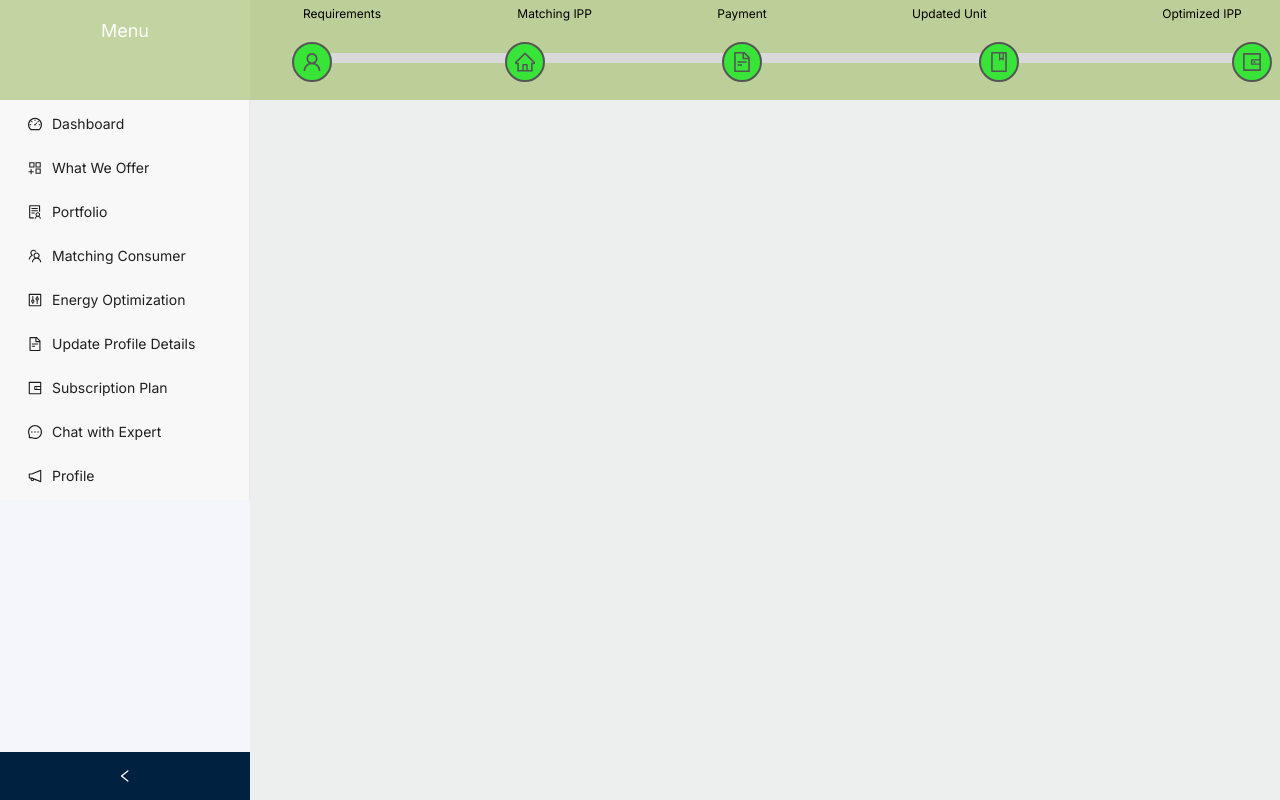
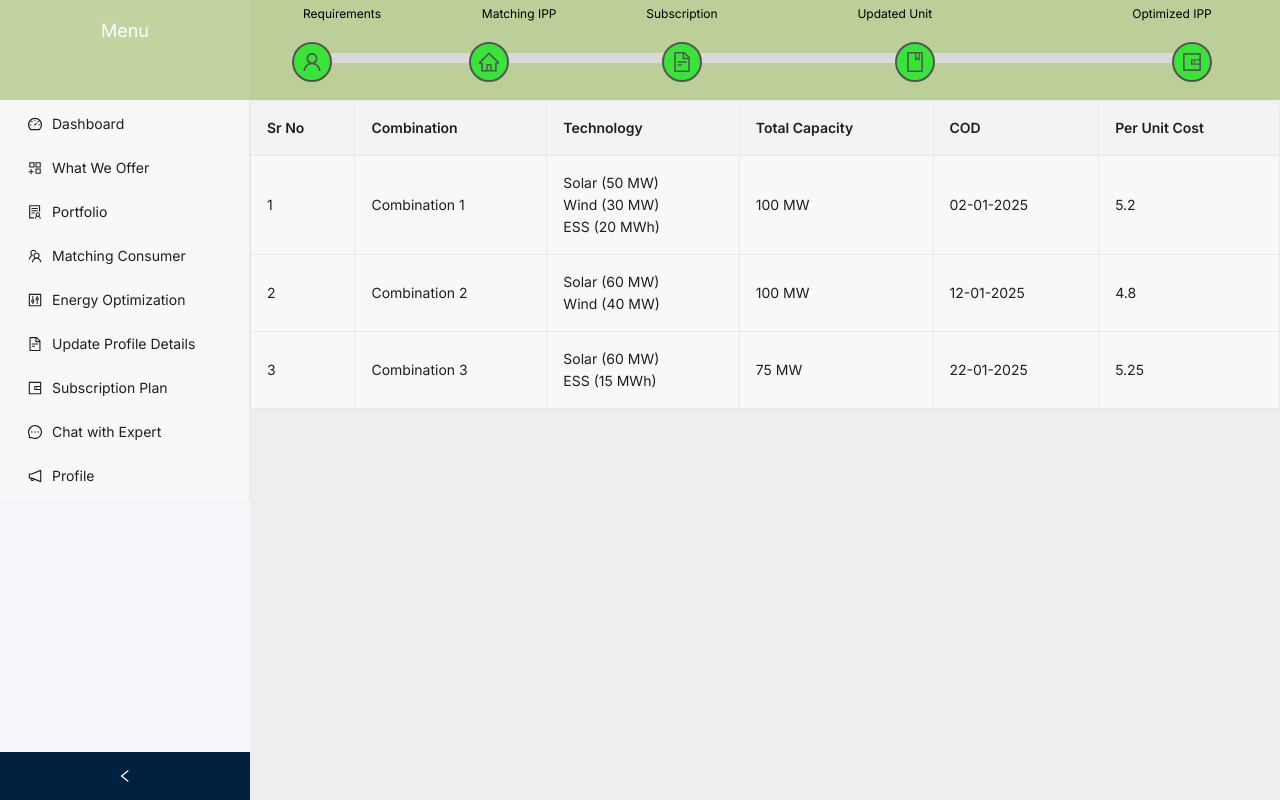
Before and after one commit to Ashish-11-06/Energy, a React (Vite) app: page /generator/combination in a window 1280 px wide. Built offline with nearby package versions, Linux system fonts and the light colour scheme.

Commit message:
add combination page

```diff
--- a/package.json
+++ b/package.json
@@ -30,7 +30,8 @@
     "react-router-dom": "^7.0.2",
     "recharts": "^2.14.1",
     "styled-components": "^6.1.13",
-    "typeface-inter": "^3.18.1"
+    "typeface-inter": "^3.18.1",
+    "xlsx": "^0.18.5"
   },
   "devDependencies": {
     "@eslint/js": "^9.15.0",
--- a/src/App.jsx
+++ b/src/App.jsx
@@ -32,6 +32,7 @@ import Offer from './Pages/Consumer/Offer';
 import RequestedIPP from './Pages/Consumer/RequestedIPP';
 import NavbarWithProgressBar from './Pages/Consumer/NavbarWithProgressBar';
 import Notification from './Pages/Consumer/Notification';
+import OptimizeCombination from './Pages/Generator/OptimizeCombination';
 
 function App() {
   return (
@@ -87,6 +88,7 @@ function App() {
             <Route path="profile" element={<ProfileGenerator />} />
             <Route path="profile/user" element={<UserGen />} />
             <Route path="profile/portfolio" element={<PortfolioGen />} />
+            <Route path="combination" element={<OptimizeCombination  />} />
           </Route>
         </Route>
       </Routes>
--- a/src/Components/Layout/HeaderComponent.css
+++ b/src/Components/Layout/HeaderComponent.css
@@ -28,7 +28,7 @@
   left: 0;
   right: 0;
   height: 10px; /* Adjusted thickness */
-
+ width: 920px;
   z-index: 1;
   border-radius: 2px; /* For rounded edges */
 }
--- a/src/Components/Layout/HeaderComponent.jsx
+++ b/src/Components/Layout/HeaderComponent.jsx
@@ -2,23 +2,27 @@ import React from "react";
 import { Button } from "antd";
 import { MenuFoldOutlined, MenuUnfoldOutlined } from "@ant-design/icons";
 import { Layout } from "antd";
-import NavbarWithProgressBar from "../../Pages/Consumer/NavbarWithProgressBar";
 import { useSelector } from "react-redux";
-import "./HeaderComponent.css"; // Add custom styles for header component
 import {
   UserOutlined,
   HomeOutlined,
   BookOutlined,
   FileTextOutlined,
   WalletOutlined,
-  CheckCircleOutlined,
 } from "@ant-design/icons";
+import "./HeaderComponent.css"; // Add custom styles for header component
 
 const { Header } = Layout;
 
 const HeaderComponent = ({ isMobile, drawerVisible, toggleDrawer }) => {
   // Use useSelector to get the loginType from the Redux store
   const loginType = useSelector((state) => state.login?.loginType);
+  console.log("login type in header:", loginType);
+
+  // Labels based on login type
+  const labels = loginType === "consumer"
+    ? ["Requirements", "Matching IPP", "Subscription", "Updated Unit", "Optimized IPP"]
+    : ["Portfolio", "Matching Consumer", "Subscription", "Update Profile", "Optimized IPP"];
 
   return (
     <Header
@@ -62,52 +66,34 @@ const HeaderComponent = ({ isMobile, drawerVisible, toggleDrawer }) => {
           height: "100px",
         }}
       >
-        {loginType === "consumer" ? (
+        {loginType ? (
           <div style={{ width: "1000px", margin: "0 auto" }}>
             <div className="navbar">
               <div className="progress-container">
                 <div className="horizontal-line"></div>
                 <div className="progress-icons">
-                  <div className="icon-container">
-                    <span className="icon-label" style={{ fontSize: "12px"  }}>
-                      Requirements
-                    </span>
-                    <div className="icon-circle" style={{marginRight:'60px'}}>
-                      <UserOutlined />
+                  {labels.map((label, index) => (
+                    <div className="icon-container" key={index}>
+                      <span className="icon-label" style={{ fontSize: "12px" }}>
+                        {label}
+                      </span>
+                      <div
+                        className="icon-circle"
+                        style={{
+                          marginRight: index === 2 ? "0" : "60px",
+                          marginLeft: index >= 3 ? "100px" : "0",
+                        }}
+                      >
+                        {[
+                          <UserOutlined />,
+                          <HomeOutlined />,
+                          <FileTextOutlined />,
+                          <BookOutlined />,
+                          <WalletOutlined />,
+                        ][index]}
+                      </div>
                     </div>
-                  </div>
-                  <div className="icon-container">
-                    <span className="icon-label" style={{ fontSize: "12px" }}>
-                      Matching IPP
-                    </span>
-                    <div className="icon-circle" style={{marginRight:'60px'}}>
-                      <HomeOutlined />
-                    </div>
-                  </div>
-                  <div className="icon-container">
-                    <span className="icon-label" style={{ fontSize: "12px" }}>
-                      Payment
-                    </span>
-                    <div className="icon-circle">
-                      <FileTextOutlined />
-                    </div>
-                  </div>
-                  <div className="icon-container">
-                    <span className="icon-label" style={{ fontSize: "12px" }}>
-                     Updated Unit
-                    </span>
-                    <div className="icon-circle" style={{marginLeft:'100px'}}>
-                      <BookOutlined />
-                    </div>
-                  </div>
-                  <div className="icon-container">
-                    <span className="icon-label" style={{ fontSize: "12px" }}>
-                      Optimized IPP
-                    </span>
-                    <div className="icon-circle" style={{marginLeft:'100px'}}>
-                      <WalletOutlined />
-                    </div>
-                  </div>
+                  ))}
                 </div>
               </div>
             </div>
--- a/src/Components/Modals/RequestForQuotationModal.jsx
+++ b/src/Components/Modals/RequestForQuotationModal.jsx
@@ -151,7 +151,7 @@ console.log("Requested Modal IPP",ipp);
         style={{ fontFamily: "'Inter', sans-serif" }}
       >
         <Title level={5} style={{ textAlign: "center", color: "#669800" }}>
-          Standard Terms Sheet
+          Standard Terms Sheet hello
         </Title>
         {/* Existing form */}
         <Row gutter={[16, 16]} style={{ marginTop: "20px" }}>
--- a/src/Pages/Generator/MatchingConsumerPage.jsx
+++ b/src/Pages/Generator/MatchingConsumerPage.jsx
@@ -1,5 +1,5 @@
 import React, { useState, useEffect } from 'react';
-import { Table, Radio, Button, message, Input, Select } from 'antd';
+import { Table, Radio, Button, message, Input, Select, Modal } from 'antd';
 import { useNavigate } from 'react-router-dom'; // Import useNavigate hook
 import 'antd/dist/reset.css'; // Ensure Ant Design styles are imported
 
@@ -12,14 +12,16 @@ const MatchingConsumerPage = () => {
   const [selectedConsumer, setSelectedConsumer] = useState(null); // Track the selected consumer
   const [searchText, setSearchText] = useState('');
   const [filterState, setFilterState] = useState('');
+  const [isModalVisible, setIsModalVisible] = useState(false); // State to control modal visibility
+  const [modalConsumerDetails, setModalConsumerDetails] = useState(null); // Consumer details for the modal
   const navigate = useNavigate(); // Initialize navigate hook
 
   useEffect(() => {
     // Simulating an API call to get matched consumers data
     const exampleConsumers = [
-      { key: 1, state: 'Karnataka', demand: '500 MW', industry: 'Automobile' },
-      { key: 2, state: 'Maharashtra', demand: '300 MW', industry: 'Textile' },
-      { key: 3, state: 'Rajasthan', demand: '150 MW', industry: 'Construction'},
+      { key: 1, state: 'Karnataka', demand: '500 MW', industry: 'Automobile', address: 'Bangalore' },
+      { key: 2, state: 'Maharashtra', demand: '300 MW', industry: 'Textile', address: 'Mumbai' },
+      { key: 3, state: 'Rajasthan', demand: '150 MW', industry: 'Construction', address: 'Jaipur' },
     ];
     setConsumers(exampleConsumers); // Set the consumers data
     setFilteredConsumers(exampleConsumers); // Set the filtered consumers data
@@ -50,7 +52,6 @@ const MatchingConsumerPage = () => {
     if (searchText) {
       filtered = filtered.filter(consumer =>
         consumer.state.toLowerCase().includes(searchText.toLowerCase()) ||
-
         consumer.industry.toLowerCase().includes(searchText.toLowerCase())
       );
     }
@@ -86,6 +87,19 @@ const MatchingConsumerPage = () => {
       key: 'industry',
     },
     {
+      title: 'User',
+      key: 'user',
+      render: (text, record) => (
+        <Button
+          type="primary"
+          onClick={() => showModal(record)} // Show modal on button click
+          style={{textAlign:'center',justifyContent:'center'}}
+        >
+          View Details
+        </Button>
+      ),
+    },
+    {
       title: 'Select',
       key: 'select',
       render: (text, record) => (
@@ -96,6 +110,16 @@ const MatchingConsumerPage = () => {
       ),
     },
   ];
+
+  const showModal = (consumer) => {
+    setModalConsumerDetails(consumer); // Set the consumer details to show in the modal
+    setIsModalVisible(true); // Display the modal
+  };
+
+  const handleModalCancel = () => {
+    setIsModalVisible(false); // Close the modal
+    setModalConsumerDetails(null); // Clear the modal content
+  };
 
   const handleNextClick = () => {
     if (selectedConsumer) {
@@ -149,6 +173,23 @@ const MatchingConsumerPage = () => {
       >
         Next
       </Button>
+
+      {/* Modal to show consumer details */}
+      <Modal
+        title="Consumer Details"
+        visible={isModalVisible}
+        onCancel={handleModalCancel}
+        footer={null}
+        width={600}
+      >
+        <div>
+          <p><strong>Consumer:</strong> {modalConsumerDetails?.key}</p>
+          <p><strong>State:</strong> {modalConsumerDetails?.state}</p>
+          <p><strong>Demand:</strong> {modalConsumerDetails?.demand}</p>
+          <p><strong>Industry:</strong> {modalConsumerDetails?.industry}</p>
+          <p><strong>Address:</strong> {modalConsumerDetails?.address}</p> {/* Displaying address */}
+        </div>
+      </Modal>
     </div>
   );
 };
--- /dev/null
+++ b/src/Pages/Generator/OptimizeCombination.jsx
@@ -0,0 +1,130 @@
+import React, { useState } from 'react';
+import { Table } from 'antd';
+import RequestForQuotationModal from '../../Components/Modals/RequestForQuotationModal';
+
+const OptimizeCombination = () => {
+  const [isModalVisible, setIsModalVisible] = useState(false);
+  const [selectedRow, setSelectedRow] = useState(null);
+
+  // Static data array
+  const data = [
+    {
+      key: '1',
+      srNo: 1,
+      combination: 'Combination 1',
+      technology: [
+        { key: '1.1', name: 'Solar', capacity: '50 MW' },
+        { key: '1.2', name: 'Wind', capacity: '30 MW' },
+        { key: '1.3', name: 'ESS', capacity: '20 MWh' },
+      ],
+      totalCapacity: '100 MW',
+      perUnitCost: '5.2',
+      cod: '02-01-2025',
+    },
+    {
+      key: '2',
+      srNo: 2,
+      combination: 'Combination 2',
+      technology: [
+        { key: '2.1', name: 'Solar', capacity: '60 MW' },
+        { key: '2.2', name: 'Wind', capacity: '40 MW' },
+      ],
+      totalCapacity: '100 MW',
+      perUnitCost: '4.8',
+      cod: '12-01-2025',
+    },
+    {
+      key: '3',
+      srNo: 3,
+      combination: 'Combination 3',
+      technology: [
+        { key: '3.1', name: 'Solar', capacity: '60 MW' },
+        { key: '3.2', name: 'ESS', capacity: '15 MWh' },
+      ],
+      totalCapacity: '75 MW',
+      perUnitCost: '5.25',
+      cod: '22-01-2025',
+    },
+  ];
+
+  // Columns configuration
+  const columns = [
+    {
+      title: 'Sr No',
+      dataIndex: 'srNo',
+      key: 'srNo',
+    },
+    {
+      title: 'Combination',
+      dataIndex: 'combination',
+      key: 'combination',
+    },
+    {
+      title: 'Technology',
+      key: 'technology',
+      render: (_, record) => record.technology.slice(0, 3).map((tech) => (
+        <div key={tech.key}>{`${tech.name} (${tech.capacity})`}</div>
+      )),
+    },
+    {
+      title: 'Total Capacity',
+      dataIndex: 'totalCapacity',
+      key: 'totalCapacity',
+    },
+    {
+      title: 'COD',
+      dataIndex: 'cod',
+      key: 'cod',
+    },
+    {
+      title: 'Per Unit Cost',
+      dataIndex: 'perUnitCost',
+      key: 'perUnitCost',
+    },
+  ];
+
+  // Handle row click
+  const handleRowClick = (record) => {
+    setSelectedRow(record); // Set the selected row data
+    setIsModalVisible(true); // Open the modal
+  };
+
+  // Handle modal close
+  const handleModalClose = () => {
+    setIsModalVisible(false);
+  };
+
+  const handleQuotationModalCancel = () => {
+    // setIsQuotationModalVisible(false);
+    setIsModalVisible(false);
+
+
+  };
+
+  return (
+    <div>
+      <Table
+        dataSource={data}
+        columns={columns}
+        bordered
+        rowKey="key"
+        pagination={false}
+        onRow={(record) => ({
+          onClick: () => handleRowClick(record), // Row click event
+        })}
+      />
+      {isModalVisible && (
+        <RequestForQuotationModal
+          visible={isModalVisible}
+
+          onCancel={handleQuotationModalCancel}
+          data={selectedRow} // Pass selected row data to the modal
+          type="generator"
+
+        />
+      )}
+    </div>
+  );
+};
+
+export default OptimizeCombination;
```
Also changed, not shown: src/Components/Modals/Registration/UpdateProfileForm.jsx (+52 -32 lines), src/Pages/Generator/UpdateProfileDetails.jsx (+2 -13 lines), 1 other file (tests, documents, lock files or other folders).
